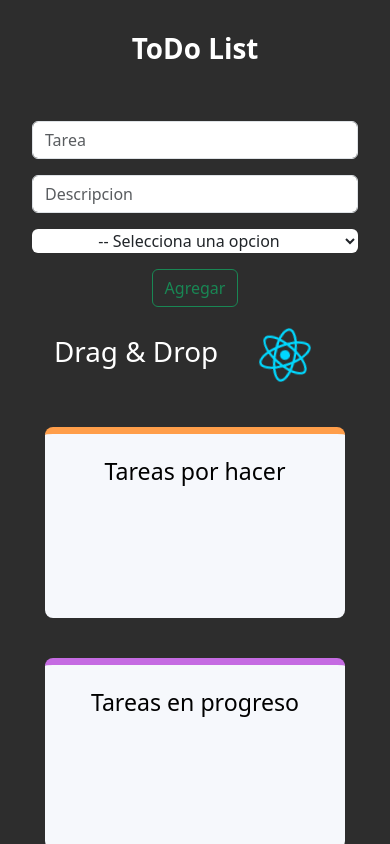
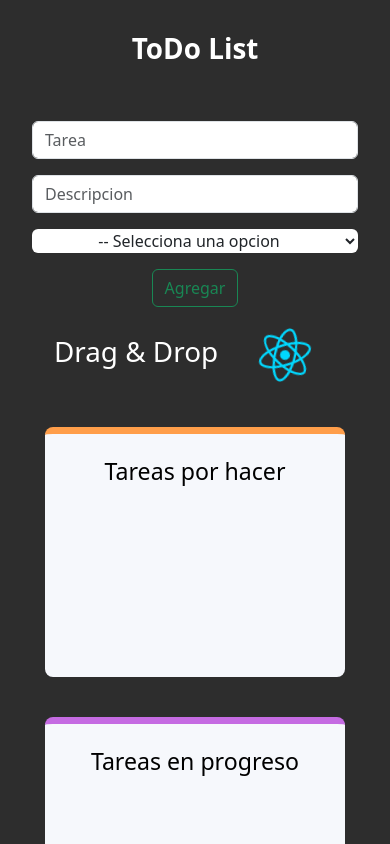
Before and after one commit to Lui5-99/React-Todolist, a React (Vite) app: page / in a window 390 px wide. Shown: the top 844 px of the page. Built offline with nearby package versions, Linux system fonts and the light colour scheme.

Commit message:
Minimo altura de Column

```diff
--- a/src/Styles/Drag_and_Drop.css
+++ b/src/Styles/Drag_and_Drop.css
@@ -18,6 +18,7 @@
 @media (max-width: 768px) {
   .column {
     width: 300px;
+    min-height: 250px;
   }
 }
 
```
